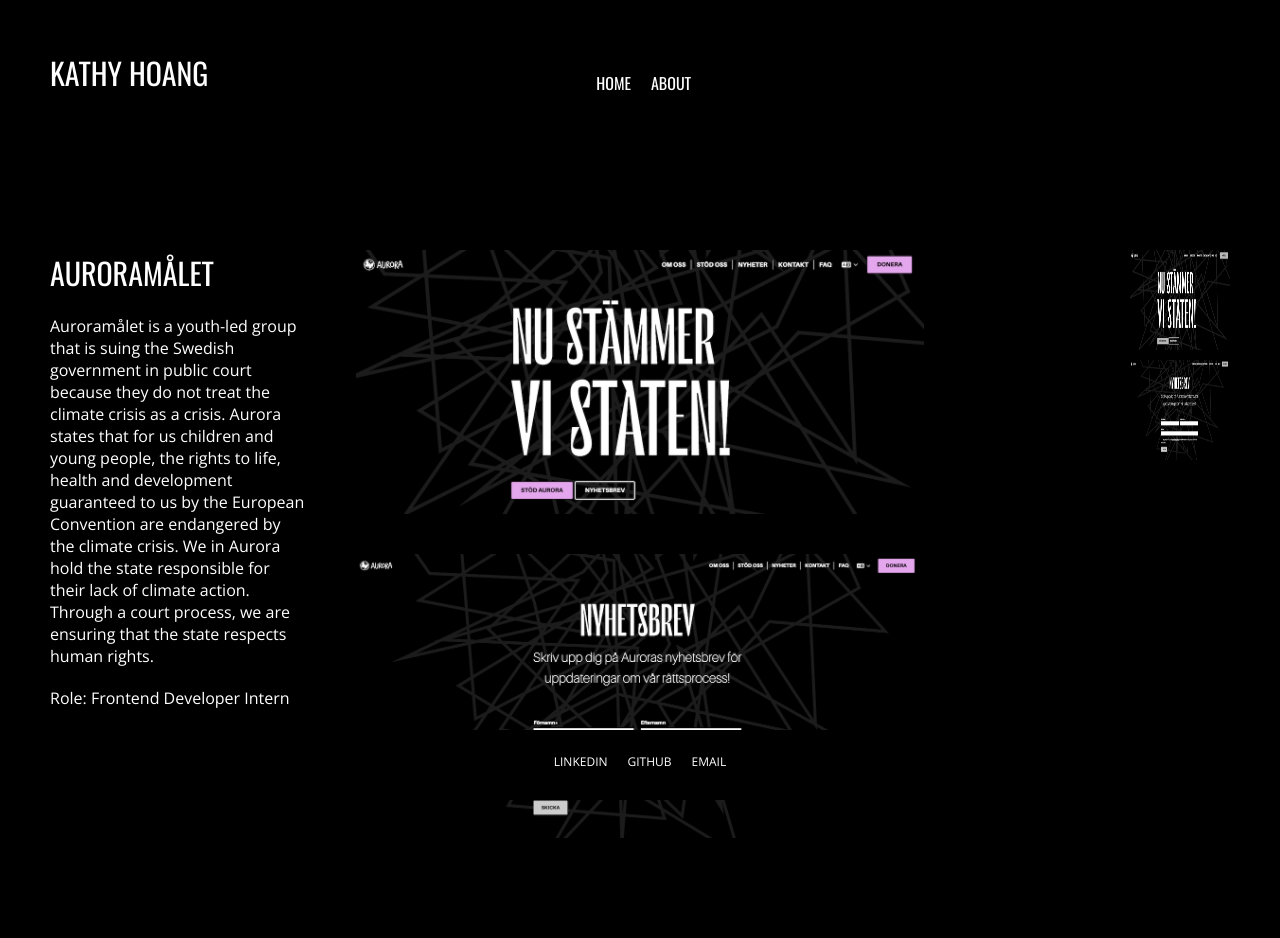
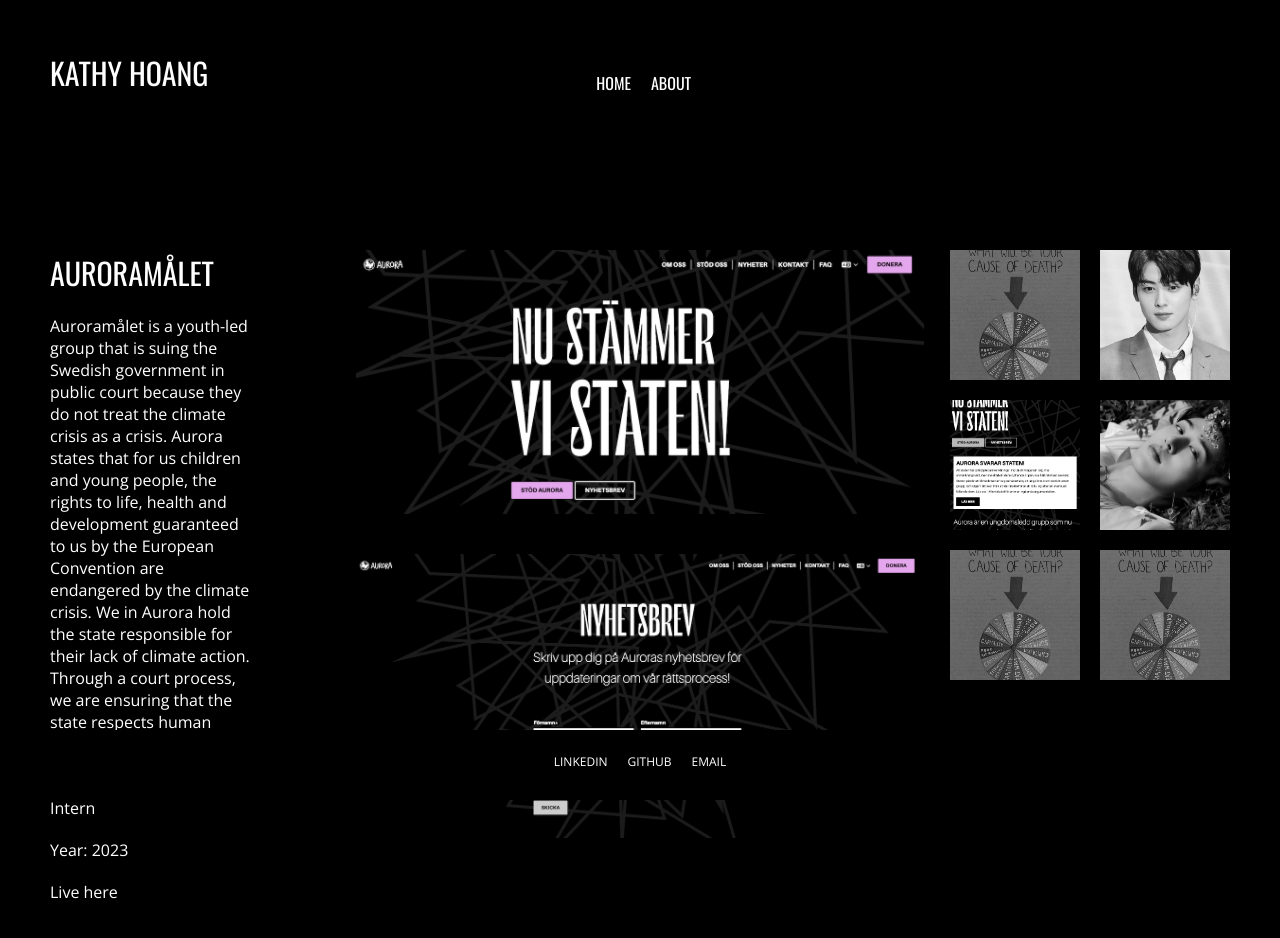
Before and after one commit to HahaKhoang/Kathy-personal-site, a React (Vite) app: page /auroramalet in a window 1280 px wide. Shown: the top 938 px of the page. Built offline with nearby package versions, Linux system fonts and the light colour scheme.

Commit message:
Designs layout for ProjectPage

```diff
--- a/src/UI/ProjectContainer.module.scss
+++ /dev/null
@@ -1,20 +0,0 @@
-.container {
-  height: 100%;
-  width: 100%;
-  display: grid;
-  grid-template-columns: 100%;
-  grid-auto-rows: 80rem;
-  gap: 1rem;
-
-  & img {
-    width: 100%;
-    height: 100%;
-    object-fit: cover;
-    filter: grayscale(100%);
-
-    &:hover {
-      cursor: pointer;
-      filter: none;
-    }
-  }
-}
--- a/src/UI/ProjectPage.jsx
+++ b/src/UI/ProjectPage.jsx
@@ -1,6 +1,13 @@
 import Footer from "./Footer";
 import Header from "./Header";
 import styles from "./ProjectPage.module.scss";
+import cdwIcon from "../../public/img/cdwIcon.jpg";
+import cha from "../../public/img/cha.jpg";
+import auroraIcon from "../../public/img/auroraIcon.jpg";
+import bi from "../../public/img/bi.jpg";
+import jk from "../../public/img/jk.jpg";
+import jungwon from "../../public/img/jungwon.jpg";
+import { NavLink } from "react-router-dom";
 
 function ProjectPage({ title, desc, role, year, images }) {
   return (
@@ -20,9 +27,24 @@
           ))}
         </div>
         <div className={styles["right-container"]}>
-          {images.map((img) => (
-            <img src={img} key={Math.random()} />
-          ))}
+          <NavLink to="/climate-death-wheel">
+            <img src={cdwIcon} />
+          </NavLink>
+          <NavLink to="/tabi-tomodachi">
+            <img src={cha} />
+          </NavLink>
+          <NavLink to="/auroramalet">
+            <img src={auroraIcon} />
+          </NavLink>
+          <NavLink to="/the-wild-oasis">
+            <img src={bi} />
+          </NavLink>
+          <NavLink to="/climate-death-wheel">
+            <img src={cdwIcon} />
+          </NavLink>
+          <NavLink to="/climate-death-wheel">
+            <img src={cdwIcon} />
+          </NavLink>
         </div>
       </div>
       <Footer />
--- a/src/UI/ProjectPage.module.scss
+++ b/src/UI/ProjectPage.module.scss
@@ -12,6 +12,7 @@
   display: flex;
   flex-direction: column;
   gap: 2rem;
+  padding-right: 5rem;
 
   & h1 {
     text-transform: uppercase;
@@ -42,90 +43,41 @@
   width: 20%;
   position: fixed;
   right: 5rem;
-  display: flex;
-  flex-direction: column;
-  gap: 1rem;
-  align-items: flex-end;
+  display: grid;
+  justify-content: flex-end;
+  grid-template-columns: 13rem 13rem;
+  grid-template-rows: repeat(3, 13rem);
+  gap: 2rem;
 
   & img {
-    width: 10rem;
-    height: 10rem;
+    width: 100%;
+    height: 100%;
+    object-fit: cover;
     filter: grayscale(100%);
+  }
+
+  & img:hover {
+    filter: none;
   }
 }
 
 // .right-container {
-//   // background-color: pink;
-//   height: 100%;
+//   // background-color: navy;
 //   width: 20%;
-//   margin: 0px;
-//   float: right;
 //   position: fixed;
-
-//   & img {
-//     width: 15rem;
-//     height: 15rem;
-//     filter: grayscale(100%);
-//   }
-// }
-
-// .container {
-//   position: fixed;
-//   bottom: 10rem;
-//   left: 50%;
-//   transform: translateX(-50%);
-//   height: 65rem;
-//   width: calc(100vw - 10rem);
-//   display: flex;
-//   gap: 10rem;
-//   color: white;
-//   // background-color: aquamarine;
-// }
-
-// .left-container {
-//   width: 20%;
-//   display: flex;
-//   flex-direction: column;
-//   gap: 3rem;
-//   position: relative;
-//   // background-color: bisque;
-
-//   & h1 {
-//     text-transform: uppercase;
-//   }
-
-//   & p {
-//     font-size: 1.6rem;
-//   }
-// }
-
-// .middle-container {
-//   // background-color: sandybrown;
-//   width: 60%;
+//   right: 5rem;
 //   display: flex;
 //   flex-direction: column;
 //   gap: 1rem;
-//   overflow: scroll;
-// }
-
-// .picture {
-//   width: 100%;
-//   height: 100%;
-//   object-fit: cover;
-// }
-
-// .right-container {
-//   // background-color: olive;
-//   width: 20%;
-//   position: sticky;
-//   display: flex;
-//   flex-direction: column;
 //   align-items: flex-end;
-//   gap: 1rem;
 
 //   & img {
-//     width: 15rem;
-//     height: 15rem;
+//     width: 10rem;
+//     height: 10rem;
 //     filter: grayscale(100%);
 //   }
+
+//   & img:hover {
+//     filter: none;
+//   }
 // }
--- a/src/UI/TextContainer.module.scss
+++ /dev/null
@@ -1,26 +0,0 @@
-.container {
-  width: 60%;
-  height: 100vh;
-  display: flex;
-  flex-direction: column;
-  padding: 2rem;
-  justify-content: space-between;
-  position: fixed;
-
-  color: white;
-}
-
-.top-container {
-}
-
-.center-container {
-  align-self: center;
-  text-align: center;
-  text-transform: uppercase;
-}
-
-.contact-container {
-  display: flex;
-  gap: 2rem;
-  margin-left: auto;
-}
```
Also changed, not shown: src/UI/ProjectContainer.jsx (deleted, +0 -42 lines), src/UI/TextContainer.jsx (deleted, +0 -23 lines).
